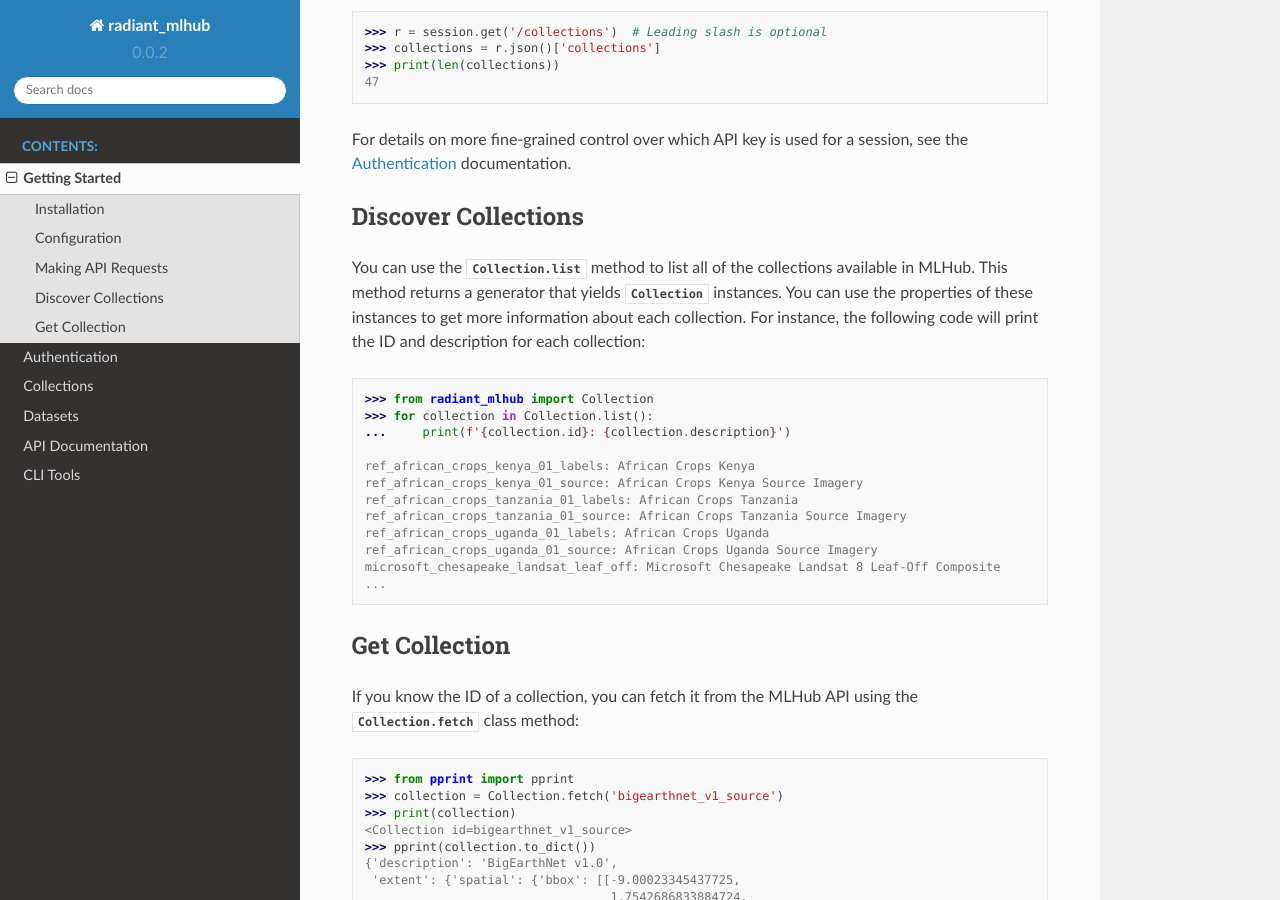
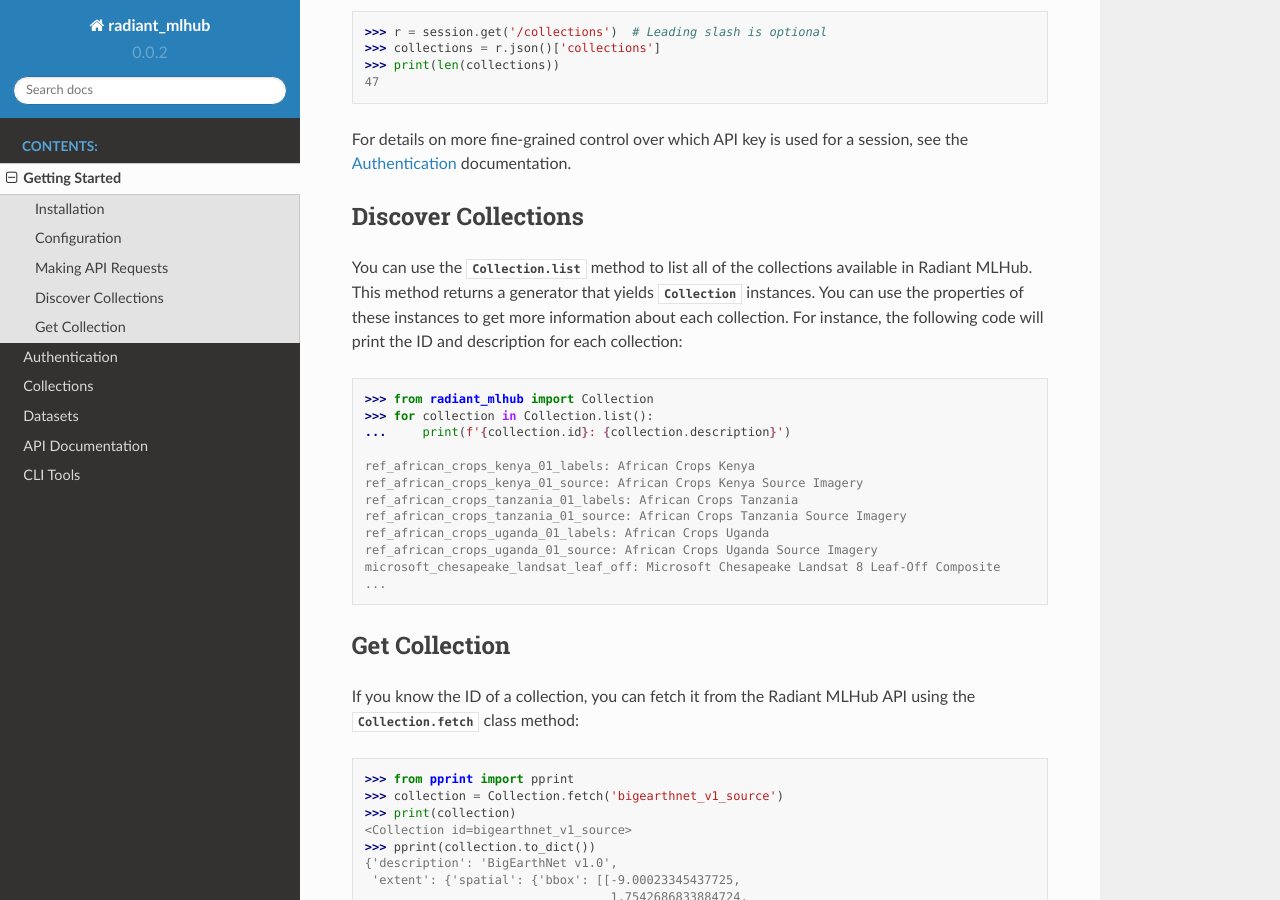
Before and after one commit to radiantearth/radiant-mlhub, a Sphinx documentation site: the page built from docs/source/getting_started.rst, in a window 1280 px wide and 900 px high, scrolled down 955 px. Built offline with Sphinx 7.4.7 and the Read the Docs theme 2.0.0, drawn with Linux system fonts in a browser that asks for light colours.

Commit message:
MLHub -> Radiant MLHub for all API references

```diff
--- a/docs/source/authentication.rst
+++ b/docs/source/authentication.rst
@@ -1,7 +1,7 @@
 Authentication
 ==============
 
-The MLHub API uses API keys to authenticate users. These keys must be passed as a ``key`` query parameter in any request made to the API.
+The Radiant MLHub API uses API keys to authenticate users. These keys must be passed as a ``key`` query parameter in any request made to the API.
 Anyone can register for an API key by going to `https://dashboard.mlhub.earth <https://dashboard.mlhub.earth>`_ and creating an account.
 Once you have logged into your account, go to `http://dashboard.mlhub.earth/api-keys <http://dashboard.mlhub.earth/api-keys>`_ to create
 API keys.
--- a/docs/source/getting_started.rst
+++ b/docs/source/getting_started.rst
@@ -51,7 +51,7 @@ For details on more fine-grained control over which API key is used for a sessio
 Discover Collections
 ++++++++++++++++++++
 
-You can use the :meth:`Collection.list <radiant_mlhub.models.Collection.list>` method to list all of the collections available in MLHub. This method returns
+You can use the :meth:`Collection.list <radiant_mlhub.models.Collection.list>` method to list all of the collections available in Radiant MLHub. This method returns
 a generator that yields :class:`~radiant_mlhub.models.Collection` instances. You can use the properties of these instances to get more
 information about each collection. For instance, the following code will print the ID and description for each collection:
 
@@ -73,7 +73,7 @@ information about each collection. For instance, the following code will print t
 Get Collection
 ++++++++++++++
 
-If you know the ID of a collection, you can fetch it from the MLHub API using the :meth:`Collection.fetch <radiant_mlhub.models.Collection.fetch>` class
+If you know the ID of a collection, you can fetch it from the Radiant MLHub API using the :meth:`Collection.fetch <radiant_mlhub.models.Collection.fetch>` class
 method:
 
 .. code-block:: python
```
Also changed, not shown: docs/adr/0002-resolving-api-keys.md (+1 -1 lines).
